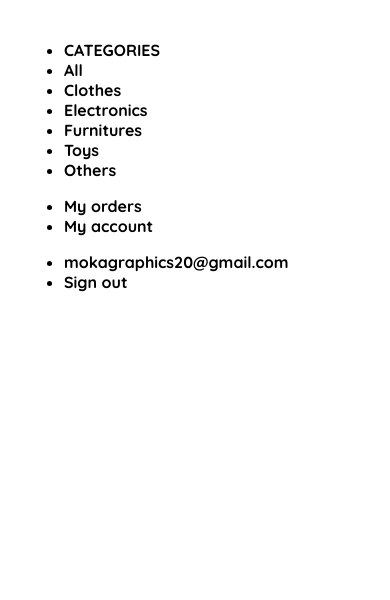
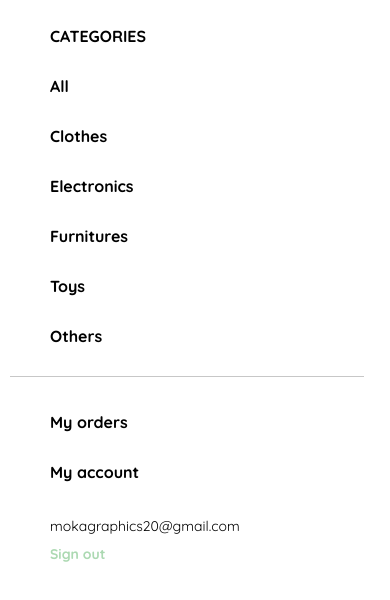
Before and after one commit to khisus19/yardSale, a plain HTML site: page shop1/clase8-menu-mobile.html in a window 390 px wide. Drawn offline with Linux system fonts and the light colour scheme.

Commit message:
Clase 8 - menu mobile

```diff
--- a/shop1/clase8-menu-mobile.html
+++ b/shop1/clase8-menu-mobile.html
@@ -43,7 +43,7 @@
                 <a href="/">My account</a>
             </li>
         </ul>
-        <ul>
+        <ul class="user">
             <li>
                 <a href="/" class="email">mokagraphics20@gmail.com</a>
             </li>
--- a/shop1/css/style-menu-mobile.css
+++ b/shop1/css/style-menu-mobile.css
@@ -20,7 +20,18 @@ body {
     font-family: 'Quicksand', sans-serif;
 }
 .mobile-menu {
-    padding: 24px;
+    padding: 10px;
+    width: 96%;
+}
+.mobile-menu ul {
+    list-style: none;
+    margin-bottom: 35px;
+}
+.mobile-menu ul:nth-child(1) {
+    border-bottom: 1px solid var(--very-light-pink);
+}
+.mobile-menu li {
+    margin-bottom: 30px;
 }
 .mobile-menu a {
     text-decoration: none;
@@ -28,3 +39,13 @@ body {
     font-weight: bold;
     margin-bottom: 24px;
 }
+.mobile-menu .user li {
+    margin: 10px 0;
+    font-size: var(--sm);
+}
+.mobile-menu .email {
+    font-weight: 300;
+}
+.mobile-menu .sign-out {
+    color: var(--hospital-green);
+}
```
